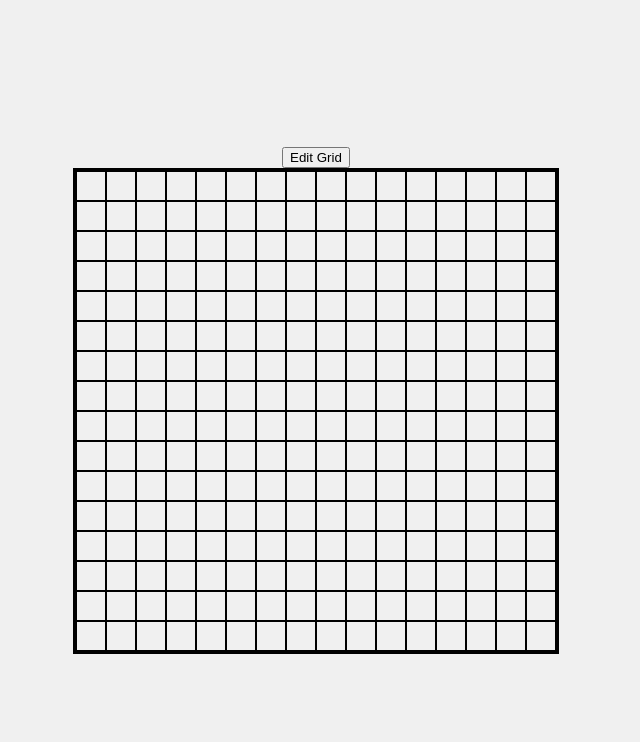
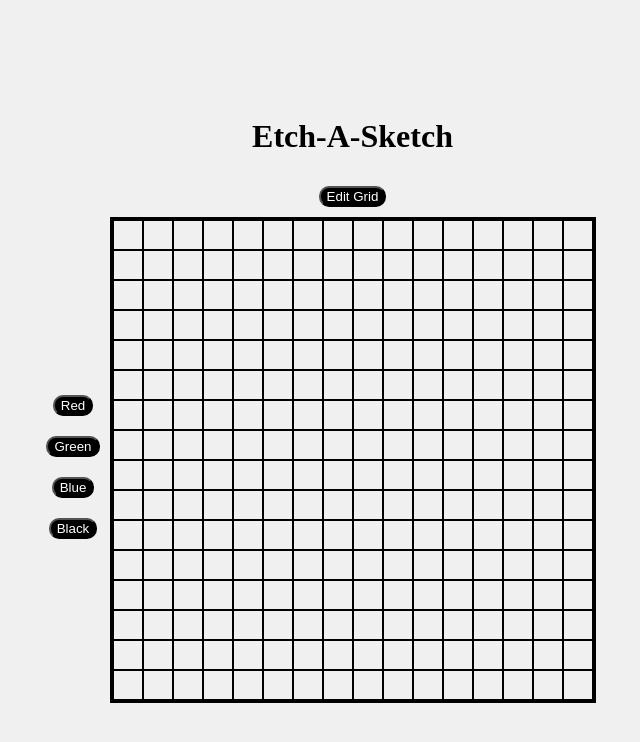
Before and after one commit to currie04/Etch-A-Sketch, a plain HTML site: page index.html in a window 1280 px wide. Shown: the whole page, without its empty margins (324-964 px from the left). Drawn offline with Linux system fonts and the light colour scheme.

Commit message:
added ability to toggle hover effect with a double click, and added colour options - easy to expand, just add another colour to the button

```diff
--- a/index.html
+++ b/index.html
@@ -8,7 +8,16 @@
     <title>Etch-A-Sketch</title>
 </head>
 <body>
-    <button id = "size">Edit Grid</button>
-    <div id = "container"></div>
+    <div id = "buttons">
+        <button id = "red">Red</button>
+        <button id = "green">Green</button>
+        <button id = "blue">Blue</button>
+        <button id = "black">Black</button>
+    </div>
+    <div id = "shaping">
+        <h1>Etch-A-Sketch</h1>
+        <button id = "size">Edit Grid</button>
+        <div id = "container"></div>
+    </div>
 </body>
 </html>
--- a/script.js
+++ b/script.js
@@ -2,6 +2,9 @@ const container = document.querySelector("#container");
 const button = document.querySelector("#size");
 
 let numSquaresSide = 16;
+let colour = "green";
+let hoverEnabled = true;
+
 
 
 function drawGrid(){
@@ -16,15 +19,50 @@ function drawGrid(){
         container.appendChild(box);
 
         box.addEventListener("mouseenter", function(e){
-            e.target.style.backgroundColor = "blue";
+            if(hoverEnabled){
+                e.target.style.backgroundColor = colour;
+            }
         });
     }
 }
 
-button.addEventListener("click", function(){
+function changeGridSize(){
     numSquaresSide = parseInt(prompt("Please enter how many squares per side"));
+
+    if(numSquaresSide > 100){
+       alert("Please enter a lower number");
+       changeGridSize();
+    }
+
     container.replaceChildren();
     drawGrid(numSquaresSide);
+}
+
+
+button.addEventListener("click", function(){
+    changeGridSize();
 });
 
+/* for colour changing */
+
+const button_div = document.querySelector("#buttons");
+const colour_buttons = button_div.querySelectorAll("button");
+
+colour_buttons.forEach(button => {
+    button.addEventListener("click", function(){
+        colour = button.id;
+    });
+})
+
+
+/* Toggle hover effect on double click */
+
+document.addEventListener("dblclick", function () {
+    hoverEnabled = !hoverEnabled; // Toggle the flag
+    console.log(`Hover effects ${hoverEnabled ? 'enabled' : 'disabled'}`);
+});
+
+
+
+
 drawGrid(16);
--- a/style.css
+++ b/style.css
@@ -1,4 +1,13 @@
 body {
+    display: flex;
+    justify-content: center;
+    align-items: center;
+    height: 100vh;
+    margin: 0;
+    background-color: #f0f0f0;
+}
+
+#shaping {
     display: flex;
     flex-direction: column;
     justify-content: center;
@@ -28,3 +37,16 @@ div {
     border: 1px solid black;
     box-sizing: border-box;
 }
+
+#buttons {
+    display: flex;
+    flex-direction: column;
+    align-items: center;
+}
+
+button {
+    background-color: black;
+    border-radius: 10px;
+    color: white;
+    margin: 10px;
+}
```
